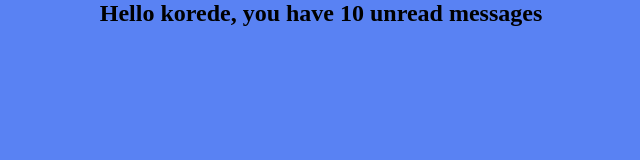
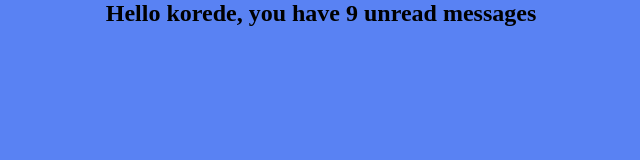
Before and after one commit to Damilola99-web/typescript-react, a React (Create React App) app: page / in a window 1280 px wide. Shown: the top 160 px of the page, without its empty margins (319-959 px from the left). Built offline with nearby package versions, Linux system fonts and the light colour scheme.

Commit message:
first commit

```diff
--- a/src/App.tsx
+++ b/src/App.tsx
@@ -3,9 +3,10 @@ import './App.css';
 import Greet from './components/Greet';
 
 const App = () => {
+
 	return (
 		<div className="App">
-			<Greet name='korede' />
+			<Greet name='korede' count={9} />
 		</div>
 	);
 };
--- a/src/components/Greet.tsx
+++ b/src/components/Greet.tsx
@@ -1,12 +1,13 @@
 import React from 'react';
 type greetProps = {
-    name : string
+    name : string,
+    count: number
 }
 
-export default function Greet({name}:greetProps) {
+export default function Greet({name, count}:greetProps) {
   return (
     <div>
-      <h2>Hello {name}, you have 10 unread messages</h2>
+      <h2>Hello {name}, you have {count} unread messages</h2>
     </div>
   );
 }
```
